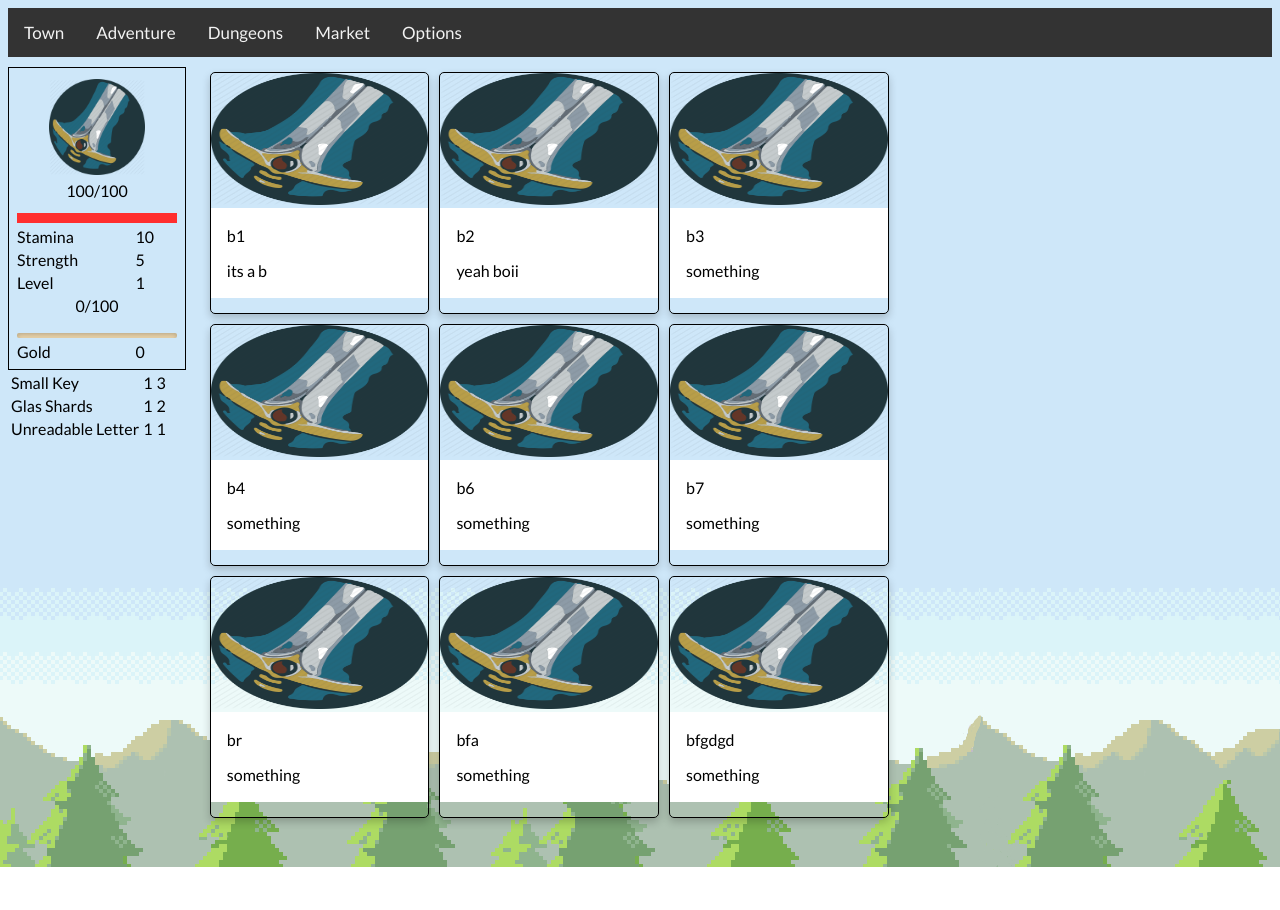
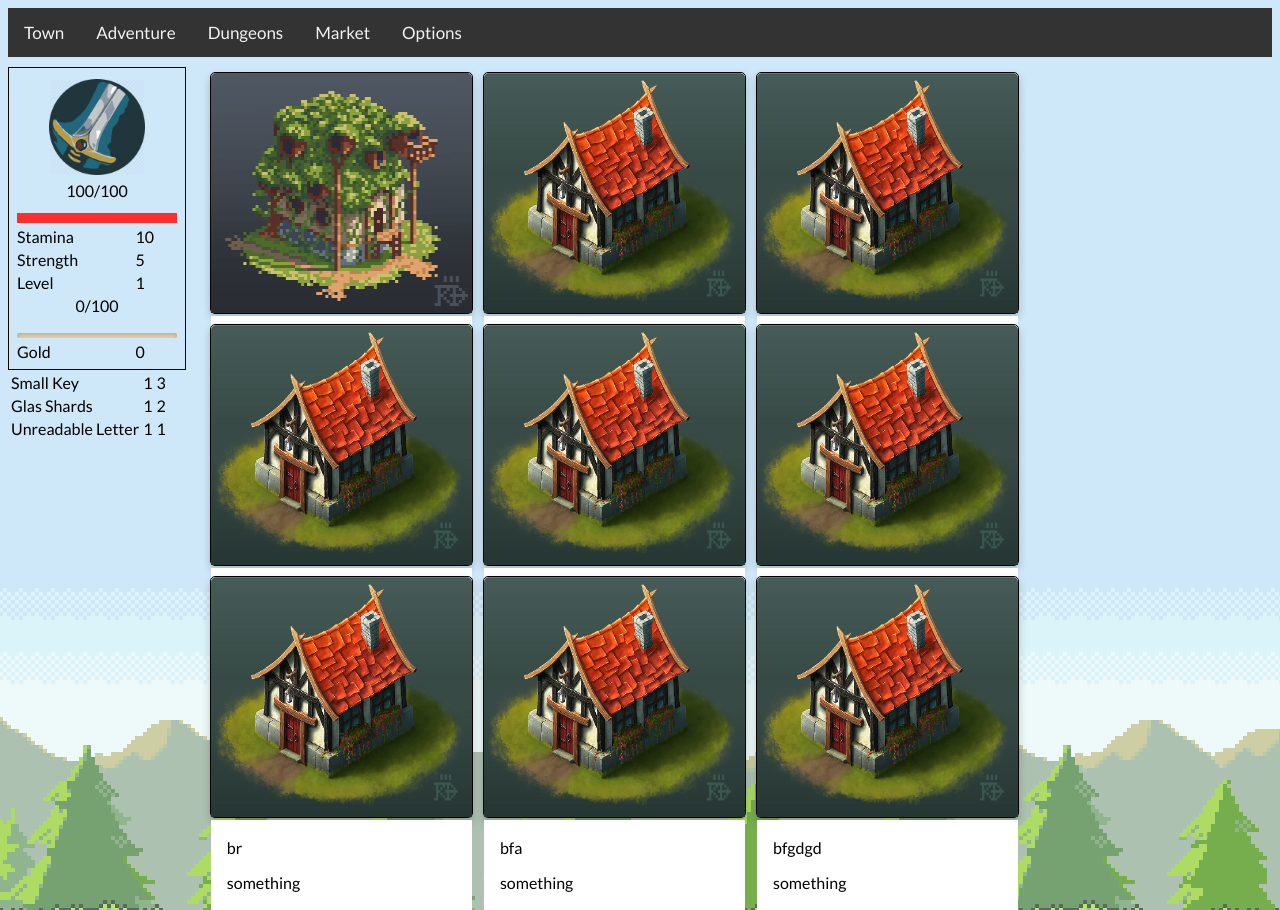
Before and after one commit to HolyAtHome/Revolution-Champion, a website: page index.html in a window 1280 px wide. Both pictures are taken after a click on the link "Town". Before the commit the page ends 867 px from the top, so only its background shows below. Drawn offline with Linux system fonts and the light colour scheme.

Commit message:
Added Images to Buildings

```diff
--- a/built/buildings/Building.js
+++ b/built/buildings/Building.js
@@ -2,9 +2,11 @@ define(["require", "exports", "knockout"], function (require, exports, ko) {
     "use strict";
     Object.defineProperty(exports, "__esModule", { value: true });
     var Building = /** @class */ (function () {
-        function Building(name, desc) {
+        function Building(name, desc, imgName) {
+            if (imgName === void 0) { imgName = 'default.png'; }
             this.name = ko.observable(name);
             this.description = ko.observable(desc);
+            this.imageName = 'resources/images/buildings/' + imgName;
         }
         return Building;
     }());
--- a/built/buildings/BuildingContainer.js
+++ b/built/buildings/BuildingContainer.js
@@ -4,7 +4,7 @@ define(["require", "exports", "knockout", "./Building"], function (require, expo
     var BuildingContainer = /** @class */ (function () {
         function BuildingContainer() {
             this.data = ko.observableArray([
-                new Building_1.Building('b1', 'its a b'),
+                new Building_1.Building('b1', 'its a b', 'overgrown_house.png'),
                 new Building_1.Building('b2', 'yeah boii'),
                 new Building_1.Building('b3', 'something'),
                 new Building_1.Building('b4', 'something'),
--- a/css/style.css
+++ b/css/style.css
@@ -105,24 +105,27 @@ button:active {
 }
 
 .building-card {
-    width: 25%;
+    width: 30%;
     height: 30%;
     border: 1px solid black;
     float: left;
     margin: 5px;
     box-shadow: 0 4px 8px 0 rgba(0,0,0,0.2);
     border-radius: 5px;
+    z-index: 0;
 }
 
 .card-image {
     width: 100%;
-    height: 55%;
+    height: 100%;
     border-radius: 5px 5px 0 0;
+    z-index: 1;
 }
 
 .card-container {
     background-color: white;
     padding: 2px 16px;
+    z-index: 2;
 }
 
 .adventure-nav { background-color: rgb(148, 97, 50); display: flex; }
--- a/index.html
+++ b/index.html
@@ -78,7 +78,7 @@
         <button data-bind="visible: player.isDead(), click: player.revive()">Revive</button>
         <!-- ko foreach: $Buildings -->
         <div class="building-card">
-            <img class="card-image" src="resources/images/Warrior.png" alt="pic">
+            <img class="card-image" data-bind="attr: { src: $data.imageName }" alt="pic">
             <div class="card-container">
                 <p data-bind="text: $data.name"></p>
                 <p data-bind="text: $data.description"></p>
--- a/src/buildings/Building.ts
+++ b/src/buildings/Building.ts
@@ -5,9 +5,12 @@ export class Building {
     name: KnockoutObservable<String>;
     description: KnockoutObservable<String>;
 
-    constructor(name: String, desc: String) {
+    imageName: String;
+
+    constructor(name: String, desc: String, imgName: String = 'default.png') {
         this.name = ko.observable(name);
         this.description = ko.observable(desc);
+        this.imageName = 'resources/images/buildings/' + imgName;
     }
 
 }
--- a/src/buildings/BuildingContainer.ts
+++ b/src/buildings/BuildingContainer.ts
@@ -7,7 +7,7 @@ export class BuildingContainer {
 
     constructor() {
         this.data = ko.observableArray([
-            new Building('b1', 'its a b'),
+            new Building('b1', 'its a b', 'overgrown_house.png'),
             new Building('b2', 'yeah boii'),
             new Building('b3', 'something'),
             new Building('b4', 'something'),
```
Also changed, not shown: README.md, resources/images/buildings/default.png (added), resources/images/buildings/overgrown_house.png (added).
